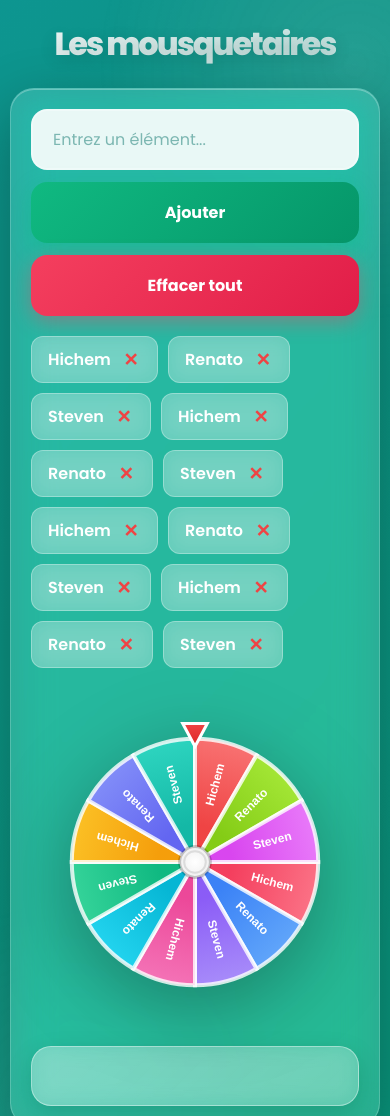
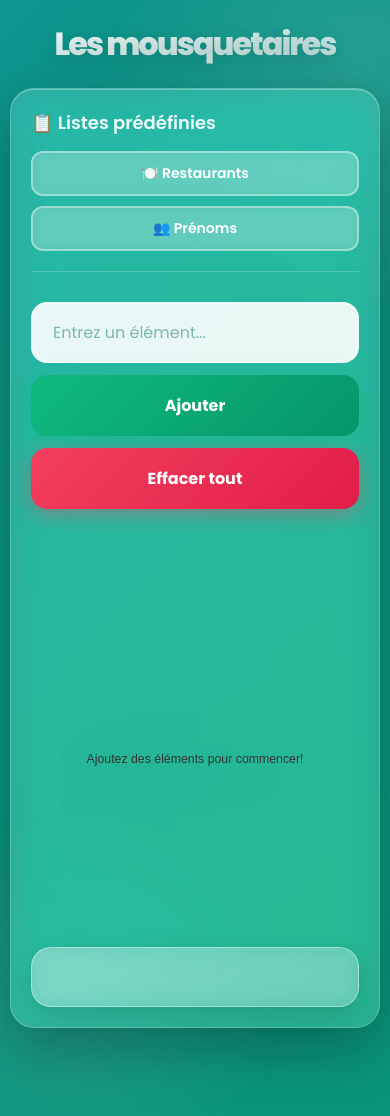
Before and after one commit to hichemamb/wheel_of_fortune, a plain HTML site: page index.html in a window 390 px wide. Shown: the top 1116 px of the page. Drawn offline with Linux system fonts and the light colour scheme.

Commit message:
new version

```diff
--- a/index.html
+++ b/index.html
@@ -129,6 +129,56 @@
 
     .input-section {
         margin-bottom: 40px;
+    }
+
+    .preset-section {
+        margin-bottom: 30px;
+        padding-bottom: 20px;
+        border-bottom: 1px solid rgba(255, 255, 255, 0.2);
+    }
+
+    .preset-section h3 {
+        font-size: 18px;
+        margin-bottom: 15px;
+        font-weight: 600;
+        opacity: 0.9;
+    }
+
+    .preset-buttons {
+        display: flex;
+        flex-wrap: wrap;
+        gap: 10px;
+    }
+
+    .preset-btn {
+        padding: 10px 20px;
+        border: 2px solid rgba(255, 255, 255, 0.4);
+        border-radius: 12px;
+        font-size: 14px;
+        font-weight: 600;
+        font-family: 'Poppins', sans-serif;
+        cursor: pointer;
+        background: rgba(255, 255, 255, 0.15);
+        color: white;
+        transition: all 0.3s ease;
+        backdrop-filter: blur(5px);
+    }
+
+    .preset-btn:hover {
+        background: rgba(255, 255, 255, 0.25);
+        border-color: rgba(255, 255, 255, 0.6);
+        transform: translateY(-2px);
+        box-shadow: 0 6px 16px rgba(0,0,0,0.2);
+    }
+
+    .preset-btn:active {
+        transform: translateY(0);
+    }
+
+    @media (max-width: 600px) {
+        .preset-btn {
+            width: 100%;
+        }
     }
 
     .input-group {
@@ -365,6 +415,14 @@
     <h1>Les mousquetaires</h1>
 
     <div class="container">
+        <div class="preset-section">
+            <h3>📋 Listes prédéfinies</h3>
+            <div class="preset-buttons">
+                <button class="preset-btn" onclick="loadPreset('restaurants')">🍽️ Restaurants</button>
+                <button class="preset-btn" onclick="loadPreset('prenoms')">👥 Prénoms</button>
+            </div>
+        </div>
+
         <div class="input-section">
             <div class="input-group">
                 <input type="text" id="itemInput" placeholder="Entrez un élément..." />
@@ -381,7 +439,21 @@
     </div>
 
 <script>
-    let items = ['Hichem', 'Renato', 'Steven', 'Hichem', 'Renato', 'Steven', 'Hichem', 'Renato', 'Steven', 'Hichem', 'Renato', 'Steven'];
+    // Listes prédéfinies
+    const presetLists = {
+        restaurants: [
+            'Pizza', 'Sushi', 'BK', 'MCDO',
+            'Grillade/tacos', 'Burger rond point', 'Thaï',
+             'Grec', 'A la maison'
+        ],
+        prenoms: [
+            'Hichem', 'Renato', 'Steven', 'Hichem',
+            'Renato', 'Steven', 'Hichem', 'Renato',
+            'Steven', 'Hichem', 'Renato', 'Steven'
+        ]
+    };
+
+    let items = [];
     let currentRotation = 0;
     let isSpinning = false;
 
@@ -556,9 +628,40 @@
         canvas.classList.add('spinning');
         document.getElementById('result').textContent = 'La roue tourne...';
 
+        // Easter egg: chercher "psg" dans la liste (case insensitive)
+        const psgIndex = items.findIndex(item => item.toLowerCase().includes('psg'));
+
         // Random spin parameters
         const spinDuration = 3000 + Math.random() * 2000;
-        const totalRotation = 10 + Math.random() * 10; // 10-20 full rotations
+        let totalRotation = 10 + Math.random() * 10; // 10-20 full rotations
+
+        // Si PSG est dans la liste, tomber dessus à chaque fois (avec variations pour être moins évident)
+        if (psgIndex !== -1) {
+            const anglePerItem = (2 * Math.PI) / items.length;
+            const pointerAngle = (3 * Math.PI / 2); // Pointeur en haut
+
+            // Ajouter un décalage aléatoire dans le segment pour varier la position
+            const randomOffset = (Math.random() - 0.5) * anglePerItem * 0.6;
+
+            // On veut que : psgIndex * anglePerItem + currentRotation_final = pointerAngle (mod 2π)
+            // Donc : currentRotation_final = pointerAngle - psgIndex * anglePerItem (mod 2π)
+            let targetRotation = pointerAngle - psgIndex * anglePerItem - anglePerItem / 2 + randomOffset;
+
+            // Normaliser entre 0 et 2π
+            targetRotation = targetRotation % (2 * Math.PI);
+            if (targetRotation < 0) targetRotation += 2 * Math.PI;
+
+            // Calculer combien il faut tourner depuis la position actuelle
+            let rotationNeeded = targetRotation - (currentRotation % (2 * Math.PI));
+
+            // Si la différence est négative, ajouter un tour complet
+            if (rotationNeeded < 0) rotationNeeded += 2 * Math.PI;
+
+            // Ajouter des tours complets pour l'effet visuel (variation plus large)
+            const fullRotations = 9 + Math.floor(Math.random() * 7); // 9-15 tours
+            totalRotation = (fullRotations * 2 * Math.PI + rotationNeeded) / (2 * Math.PI);
+        }
+
         const finalRotation = totalRotation * 2 * Math.PI;
 
         const startTime = Date.now();
@@ -629,6 +732,12 @@
         drawWheel();
     }
 
+    function duplicateItem(index) {
+        items.splice(index, 0, items[index]);
+        updateItemsList();
+        drawWheel();
+    }
+
     function clearItems() {
         items = [];
         updateItemsList();
@@ -636,11 +745,20 @@
         document.getElementById('result').textContent = '';
     }
 
+    function loadPreset(presetName) {
+        if (presetLists[presetName]) {
+            items = [...presetLists[presetName]];
+            updateItemsList();
+            drawWheel();
+            document.getElementById('result').textContent = '';
+        }
+    }
+
     function updateItemsList() {
         const list = document.getElementById('itemsList');
         list.innerHTML = items.map((item, index) =>
             `<div class="item-tag">
-                <span>${item}</span>
+                <span onclick="duplicateItem(${index})" style="cursor: pointer;" title="Cliquer pour dupliquer">${item}</span>
                 <span class="remove-item" onclick="removeItem(${index})">✕</span>
             </div>`
         ).join('');
```
